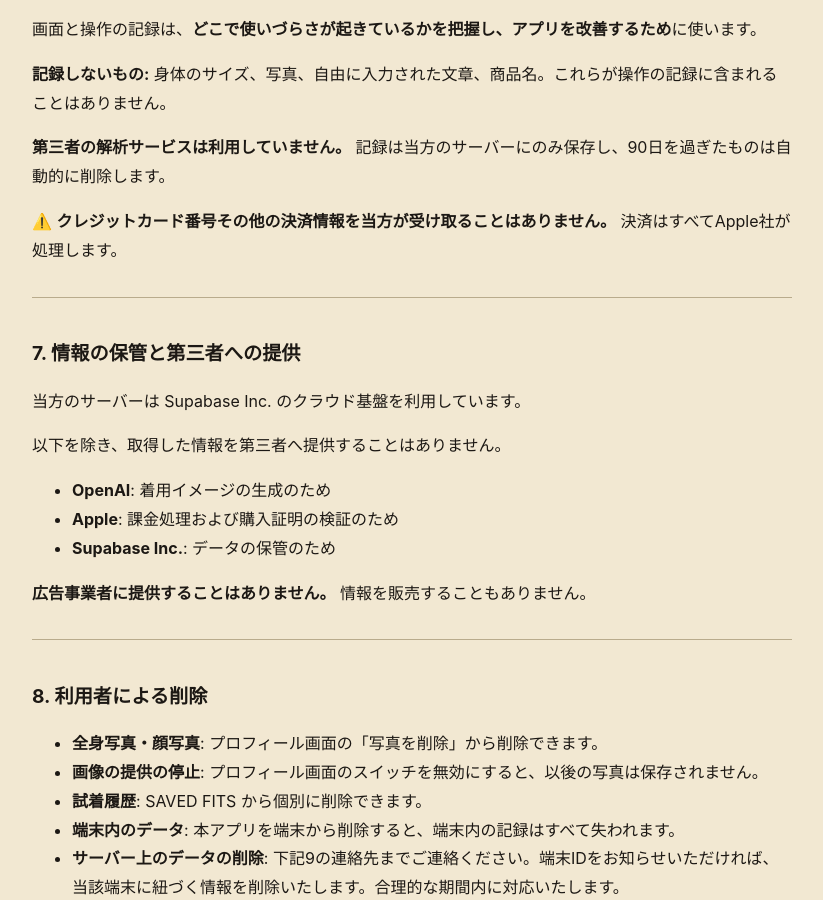
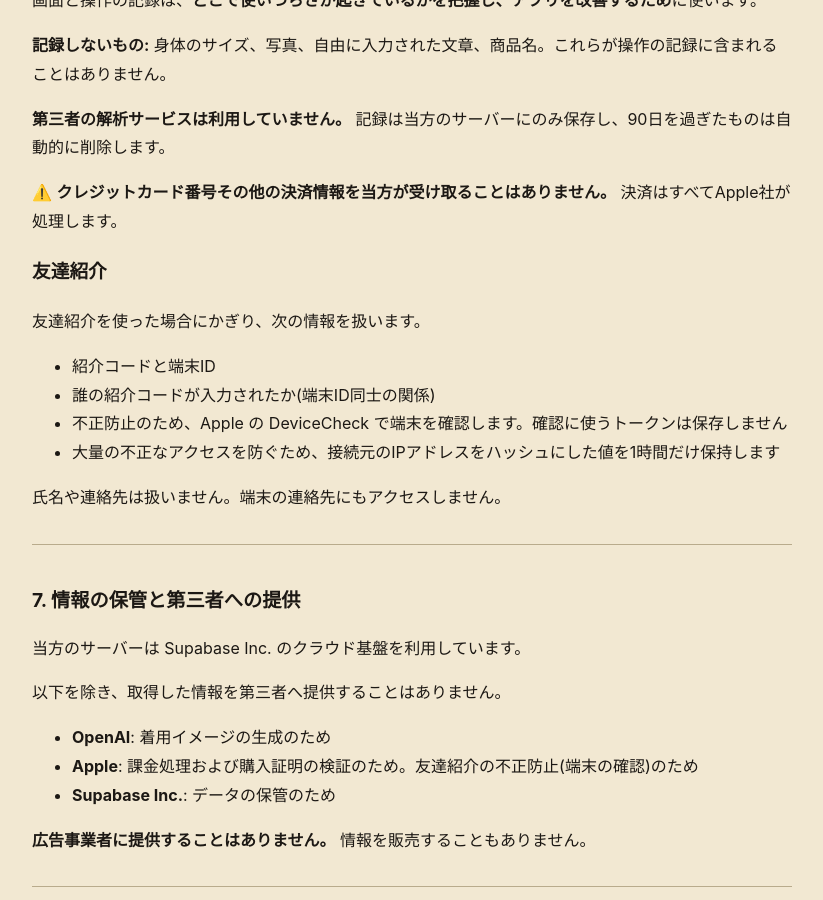
Before and after one commit to gool1618-design/urilog-docs, a Jekyll site: the page built from vinfit-privacy.md, in a window 1280 px wide and 900 px high, scrolled down 3088 px. Shown: the whole window, without its empty margins (228-1051 px from the left). Built offline with Jekyll 4.4.1, drawn with Linux system fonts in a browser that asks for light colours; some of the changed text lies outside the part shown.

Commit message:
VINFIT プライバシーポリシー: 友達紹介について追記

```diff
--- a/vinfit-privacy.md
+++ b/vinfit-privacy.md
@@ -8,7 +8,7 @@ title: プライバシーポリシー — VINFIT
 **VINFIT**
 
 制定日: 2026年8月23日
-改定日: 2026年9月30日(外部のAIサービスへの送信について、同意の取得と取り消しを明記)
+改定日: 2026年10月31日(友達紹介について追記)
 
 青木 竜也(以下「当方」)は、iOSアプリ「VINFIT」(以下「本アプリ」)における利用者の情報の取り扱いについて、以下のとおりプライバシーポリシー(以下「本ポリシー」)を定めます。
 
@@ -116,6 +116,17 @@ OpenAI における取り扱いは同社のポリシーに従います。
 
 ⚠️ **クレジットカード番号その他の決済情報を当方が受け取ることはありません。** 決済はすべてApple社が処理します。
 
+### 友達紹介
+
+友達紹介を使った場合にかぎり、次の情報を扱います。
+
+- 紹介コードと端末ID
+- 誰の紹介コードが入力されたか(端末ID同士の関係)
+- 不正防止のため、Apple の DeviceCheck で端末を確認します。確認に使うトークンは保存しません
+- 大量の不正なアクセスを防ぐため、接続元のIPアドレスをハッシュにした値を1時間だけ保持します
+
+氏名や連絡先は扱いません。端末の連絡先にもアクセスしません。
+
 ---
 
 ## 7. 情報の保管と第三者への提供
@@ -125,7 +136,7 @@ OpenAI における取り扱いは同社のポリシーに従います。
 以下を除き、取得した情報を第三者へ提供することはありません。
 
 - **OpenAI**: 着用イメージの生成のため
-- **Apple**: 課金処理および購入証明の検証のため
+- **Apple**: 課金処理および購入証明の検証のため。友達紹介の不正防止(端末の確認)のため
 - **Supabase Inc.**: データの保管のため
 
 **広告事業者に提供することはありません。** 情報を販売することもありません。
```
